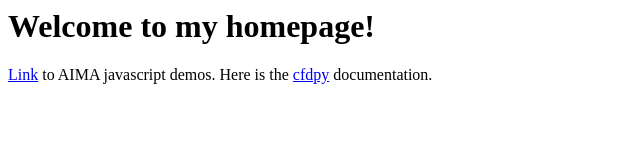
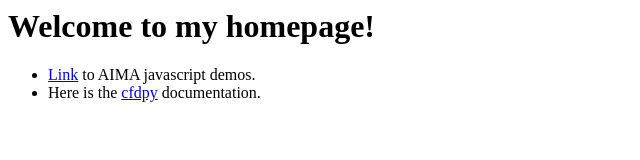
Before and after one commit to gautam1168/webpage, a plain HTML site: page index.html in a window 1280 px wide. Shown: the whole page, without its empty margins (0-640 px from the left). Drawn offline with Linux system fonts and the light colour scheme.

Commit message:
Arranging the links

```diff
--- a/index.html
+++ b/index.html
@@ -4,7 +4,9 @@
 </head>
 <body>
   <h1>Welcome to my homepage!</h1>
-  <a href="javascript/test.html">Link</a> to AIMA javascript demos.
-  Here is the <a href="cfdpy/theory.html">cfdpy</a> documentation.
+  <ul>
+    <li><a href="javascript/test.html">Link</a> to AIMA javascript demos.</li>
+	<li>Here is the <a href="cfdpy/theory.html">cfdpy</a> documentation.</li>
+  </ul>
 </body>
 </html>
```
